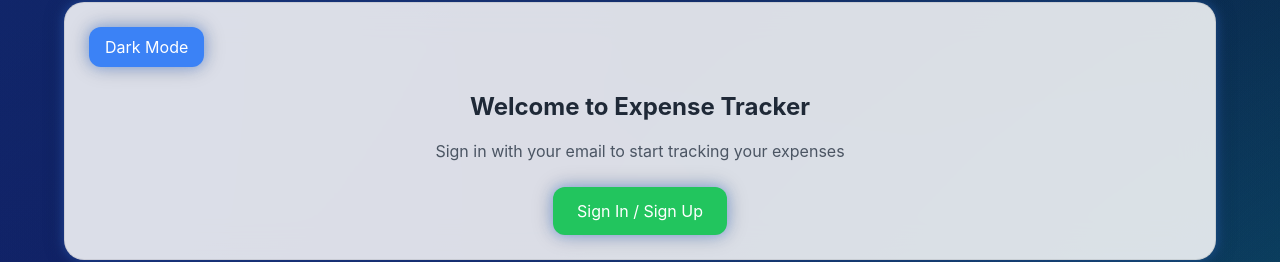
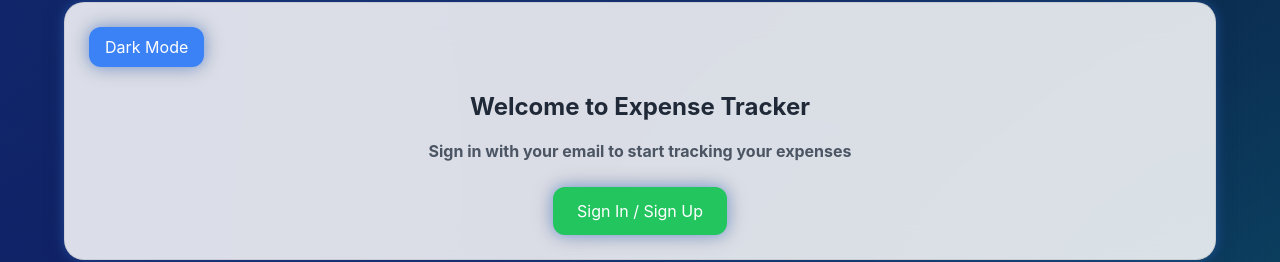
Before and after one commit to darkobenic92/EXPENsE-TRACKER, a React (Create React App) app: page / in a window 1280 px wide. Shown: the part 269-531 px from the top of the page. Built offline with nearby package versions, Linux system fonts and the light colour scheme.

Commit message:
Update App.js, Transactions, and index.css

```diff
--- a/src/App.js
+++ b/src/App.js
@@ -9,20 +9,17 @@ export default function App() {
   const [loading, setLoading] = useState(true);
 
   useEffect(() => {
-    // Get current session
     supabase.auth.getSession().then(({ data: { session } }) => {
       setSession(session);
       setLoading(false);
     });
 
-    // Listen for auth changes
     const {
       data: { subscription },
     } = supabase.auth.onAuthStateChange((_event, session) => {
       setSession(session);
     });
 
-    // Generate floating particles
     const particleCount = 40;
     const particleArray = Array.from({ length: particleCount }, (_, i) => ({
       id: i,
@@ -53,7 +50,6 @@ export default function App() {
     const { error } = await supabase.auth.signInWithOtp({
       email,
       options: {
-        // Important: redirect to your GitHub Pages site
         emailRedirectTo: "https://darkobenic92.github.io/EXPENSE-TRACKER",
       },
     });
@@ -114,7 +110,7 @@ export default function App() {
           {!session ? (
             <div className="text-center text-gray-800 dark:text-gray-100 transition-colors">
               <h1 className="text-2xl font-bold mb-4">Welcome to Expense Tracker</h1>
-              <p className="mb-6 text-gray-600 dark:text-gray-300">
+              <p className="font-bold mb-6 text-gray-600 dark:text-gray-300">
                 Sign in with your email to start tracking your expenses
               </p>
               <button
--- a/src/Transactions.js
+++ b/src/Transactions.js
@@ -11,7 +11,6 @@ export default function Transactions({ session, darkMode }) {
   const [category, setCategory] = useState("");
   const [loading, setLoading] = useState(false);
 
-  // Fetch transactions
   const fetchTransactions = async () => {
     setLoading(true);
     const { data, error } = await supabase
@@ -28,7 +27,6 @@ export default function Transactions({ session, darkMode }) {
     if (session) fetchTransactions();
   }, [session]);
 
-  // Add transaction
   const handleAdd = async () => {
     if (!title.trim() || !category.trim() || !amount || isNaN(amount)) {
       alert("Please fill all fields correctly");
@@ -47,7 +45,6 @@ export default function Transactions({ session, darkMode }) {
     setLoading(false);
   };
 
-  // Delete transaction instantly
   const handleDelete = async (id) => {
     setLoading(true);
     const { error } = await supabase
@@ -60,12 +57,10 @@ export default function Transactions({ session, darkMode }) {
     setLoading(false);
   };
 
-  // Totals
   const total = transactions.reduce((sum, t) => sum + Number(t.amount), 0);
   const income = transactions.filter(t => Number(t.amount) > 0).reduce((sum, t) => sum + Number(t.amount), 0);
   const expenses = transactions.filter(t => Number(t.amount) < 0).reduce((sum, t) => sum + Math.abs(Number(t.amount)), 0);
 
-  // Pie chart data (expenses only)
   const categoryTotals = transactions
     .filter(t => Number(t.amount) < 0) // only expenses
     .reduce((acc, t) => {
@@ -79,7 +74,6 @@ export default function Transactions({ session, darkMode }) {
     value: Number(value.toFixed(2))
   }));
 
-  // Pie slice label
   const renderLabel = ({ cx, cy, midAngle, innerRadius, outerRadius, percent }) => {
     const RADIAN = Math.PI / 180;
     const radius = innerRadius + (outerRadius - innerRadius) / 2;
--- a/src/index.css
+++ b/src/index.css
@@ -11,7 +11,6 @@ html, body, #root {
   text-rendering: optimizeLegibility;
 }
 
-/* ===== Animated Gradient Background ===== */
 .bg-animated {
   position: fixed;
   inset: 0;
@@ -37,11 +36,10 @@ html, body, #root {
   100% { background-position: 50% 50%; }
 }
 
-/* ===== Floating Particles ===== */
 .particle {
   position: fixed;
   border-radius: 50%;
-  background: rgba(255, 255, 255, 0.15); /* slightly dimmer for contrast */
+  background: rgba(95, 81, 81, 0.15);
   pointer-events: none;
   animation: floatParticle linear infinite;
   z-index: -1;
@@ -53,20 +51,18 @@ html, body, #root {
   100% { transform: translateY(-100vh) translateX(20px); opacity: 0; }
 }
 
-/* ===== Glass Card ===== */
 .glass {
-  background: rgba(255, 255, 255, 0.85); /* higher contrast for readability */
+  background: rgba(255, 255, 255, 0.85);
   backdrop-filter: blur(18px);
   border: 1px solid rgba(0, 0, 0, 0.08);
   border-radius: 1.25rem;
 }
 
 .dark .glass {
-  background: rgba(15, 23, 42, 0.88); /* dark mode glass */
+  background: rgba(15, 23, 42, 0.88);
   border: 1px solid rgba(255, 255, 255, 0.12);
 }
 
-/* ===== Glow Animation ===== */
 @keyframes glow {
   0% {
     box-shadow: 0 0 10px rgba(59, 130, 246, 0.4), 0 0 20px rgba(0, 0, 0, 0.2);
@@ -83,7 +79,6 @@ html, body, #root {
   animation: glow 3s ease-in-out infinite;
 }
 
-/* ===== Smooth Color Transitions ===== */
 .transition-colors {
   transition-property: background-color, border-color, color, fill, stroke;
   transition-duration: 300ms;
```
Also changed, not shown: 1 other file (tests, documents, lock files or other folders).
